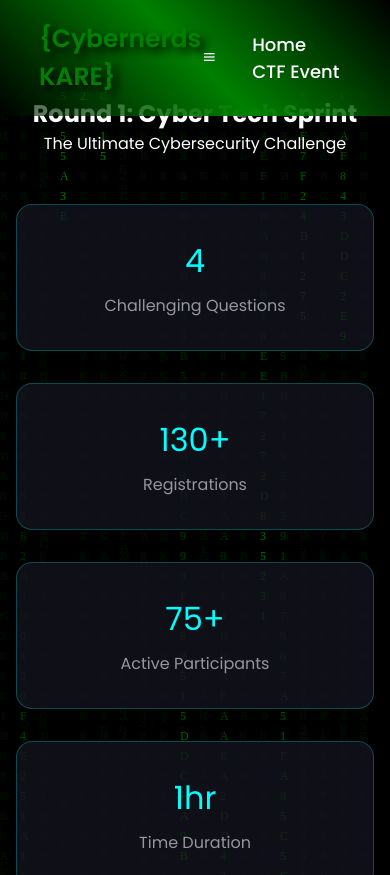
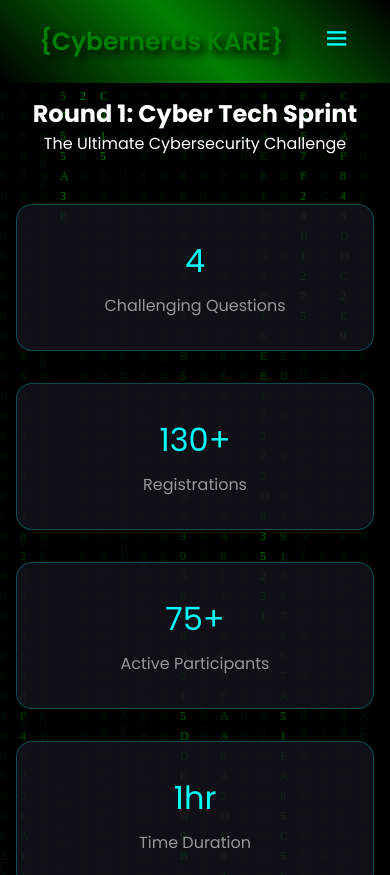
Before and after one commit to CybernerdsKARE/cybernerdskare.github.io, a website: page cts/round-1/index.html in a window 390 px wide. Shown: the top 875 px of the page. Drawn offline with nearby package versions, Linux system fonts and the light colour scheme.

Commit message:
Updated: Fixed Positioning

```diff
--- a/cts/round-1/index.html
+++ b/cts/round-1/index.html
@@ -94,7 +94,71 @@
             background: rgba(0, 255, 255, 0.2);
         }
 
+        /* Hamburger menu styles */
+        .menu-btn {
+            display: none;
+            color: #00ffff;
+            font-size: 1.8rem;
+            cursor: pointer;
+            z-index: 100;
+        }
+
         @media (max-width: 768px) {
+            .menu-btn {
+                display: block;
+            }
+
+            .navbar {
+                position: fixed;
+                top: 0;
+                right: -100%;
+                width: 80%;
+                max-width: 300px;
+                height: 100vh;
+                background: rgba(19, 21, 29, 0.95);
+                backdrop-filter: blur(10px);
+                flex-direction: column;
+                align-items: center;
+                justify-content: center;
+                gap: 2rem;
+                transition: 0.3s ease;
+                border-left: 1px solid rgba(0, 255, 255, 0.1);
+                z-index: 95;
+            }
+
+            .navbar.active {
+                right: 0;
+            }
+
+            .navbar a {
+                font-size: 1.2rem;
+                padding: 0.8rem 2rem;
+                width: 80%;
+                text-align: center;
+                border: 1px solid rgba(0, 255, 255, 0.1);
+                border-radius: 0.5rem;
+            }
+
+            .navbar a:hover {
+                background: rgba(0, 255, 255, 0.1);
+            }
+
+            .menu-overlay {
+                display: none;
+                position: fixed;
+                top: 0;
+                left: 0;
+                width: 100%;
+                height: 100%;
+                background: rgba(0, 0, 0, 0.5);
+                backdrop-filter: blur(3px);
+                z-index: 90;
+            }
+
+            .menu-overlay.active {
+                display: block;
+            }
+
             .round-content {
                 padding: 1rem;
             }
@@ -131,6 +195,7 @@
         <nav class="navbar">
             <a href="/" style="--i: 1">Home</a>
             <a href="/cts" style="--i: 2">CTF Event</a>
+            <a href="/cts/round-1/results" style="--i: 3">Results</a>
         </nav>
     </header>
 
```
Also changed, not shown: index.html (+1 -1 lines).
